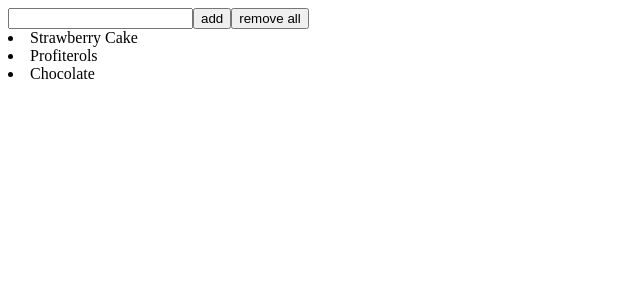
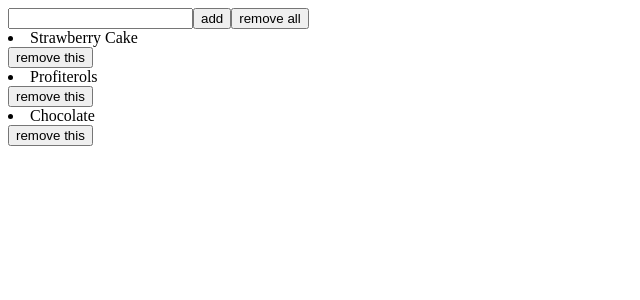
Before and after one commit to RobertoFanara/Esercizi-React, a React (Create React App) app in the folder Esercizi da Mandare/esercizio/: page / in a window 1280 px wide. Shown: the top 300 px of the page, without its empty margins (0-640 px from the left). Built offline with nearby package versions, Linux system fonts and the light colour scheme.

Commit message:
esercizio 28 completato

```diff
--- a/Esercizi da Mandare/esercizio/src/TodoList.js
+++ b/Esercizi da Mandare/esercizio/src/TodoList.js
@@ -1,7 +1,7 @@
 import React, {useState} from "react";
 import {useRef} from "react"
 
-export default function TodoList() {
+const TodoList = () => {
 
   const input = useRef(null)
   const [name, setName] = useState('');
@@ -14,13 +14,26 @@ export default function TodoList() {
     setItems([]);
   }
 
+  function removeTodo(index){
+    const newArr = [...items];
+    newArr.splice(index,1);
+    setItems(newArr)
+  }
+
   return (
       <div>
           <input onChange={(e) => setName(e.target.value)} ref={input}/>
 
           <button onClick={handleAdd}>add</button>
           <button onClick={removeAll}>remove all</button>
-          {items.map((item, index) => {return <li index={index}>{item}</li>})}
+          {items.map((item,index) => {return(
+          <>
+          <li index={index}>{item}</li>
+          <button onClick={() => removeTodo(index)}>remove this</button>
+          </>
+          )})}
       </div>
   );
 }
+
+export default TodoList
```
